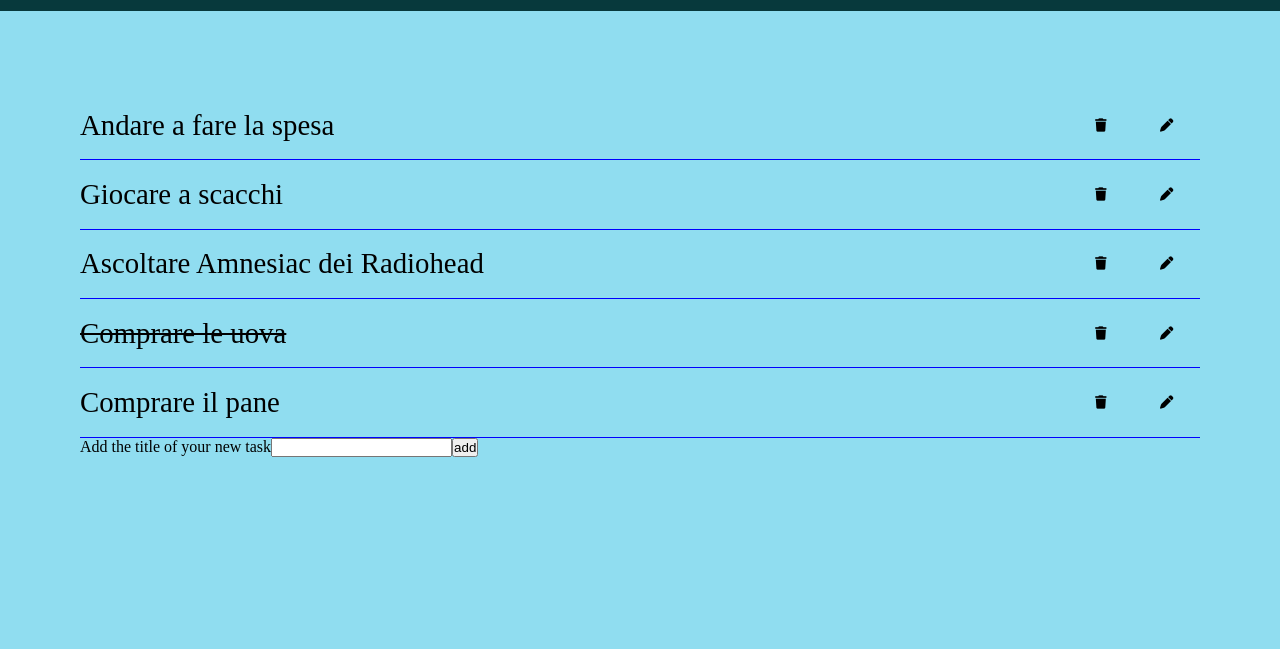
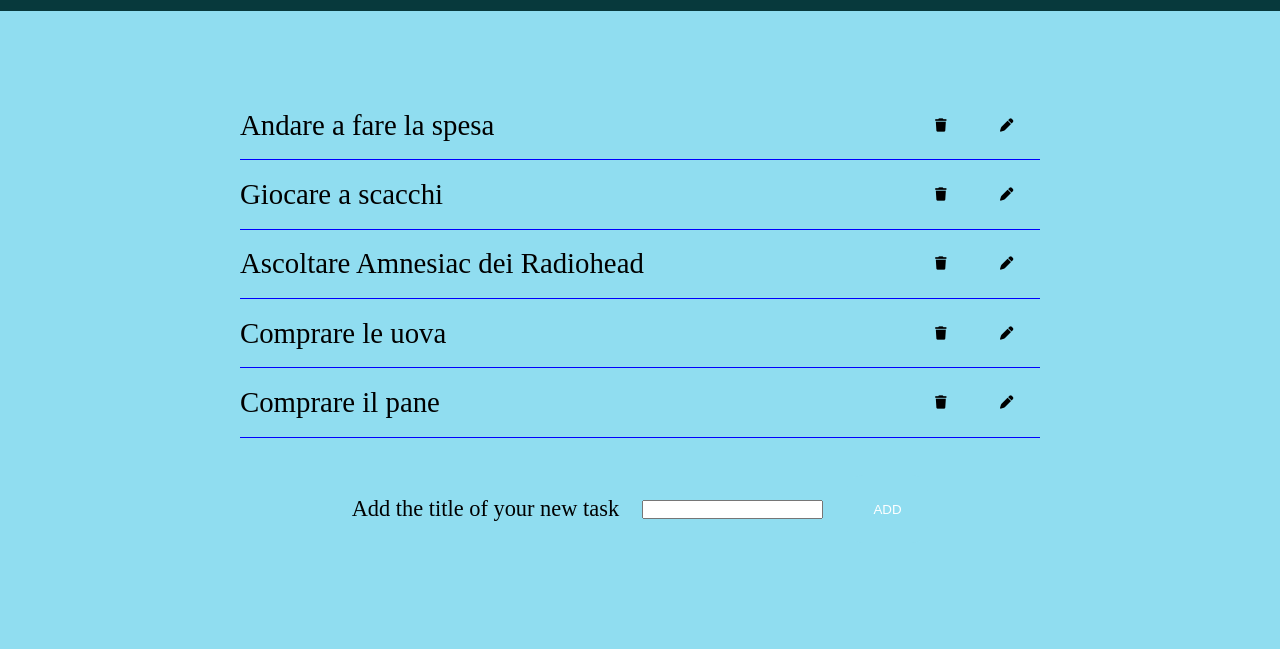
Before and after one commit to fedtoscano/vue-todolist, a plain HTML site: page index.html in a window 1280 px wide. Shown: the part 151-800 px from the top of the page. Drawn offline with nearby package versions, Linux system fonts and the light colour scheme.

Commit message:
update css

```diff
--- a/index.html
+++ b/index.html
@@ -36,15 +36,9 @@
                         </div>
 
                 </li>
-<!--
-                <div id="modify-container" v-show="isModifyOpen">
-                    <label for="modify-task">Enter the new content for your task</label>
-                    <input type="text" v-model="modifiedTaskContent" @keyup.enter="modifyTask(index)">
-                    <button @click="modifyTask(index)">add</button>
-                </div> -->
             </ul>
 
-            <div id="input-container">
+            <div class="input-container">
                 <label for="new-task">Add the title of your new task</label>
                 <input type="text" v-model="newTaskContent">
                 <button @click="addTask">add</button>
--- a/script/script.js
+++ b/script/script.js
@@ -17,7 +17,7 @@ createApp({
         },
         {
             text:'Comprare le uova',
-            done: true,
+            done: false,
         },
         {
             text:'Comprare il pane',
--- a/style/style.css
+++ b/style/style.css
@@ -5,7 +5,10 @@
 }
 
 ul{
+    max-width: 800px;
     font-size: 1.8em;
+    margin: 0 auto;
+    margin-bottom: 1.3em;
 }
 ul li{
     list-style-type: none;
@@ -24,7 +27,25 @@ ul li{
 }
 
 .input-container{
-    font-size: 1.8em;
+    font-size: 1.4em;
+    max-width: 600px;
+    margin: 0 auto;
+    display: flex;
+    align-items: center;
+    justify-content: space-around
+}
+.input-container button{
+    background-color: rgb(144, 221, 240);
+    border: none;
+    text-transform: uppercase;
+    color: white;
+    padding: 2em;
+    border-radius: 1rem;
+}
+
+button:hover{
+    background-color: rgb(80, 164, 185);
+
 }
 header,
 footer{
```
